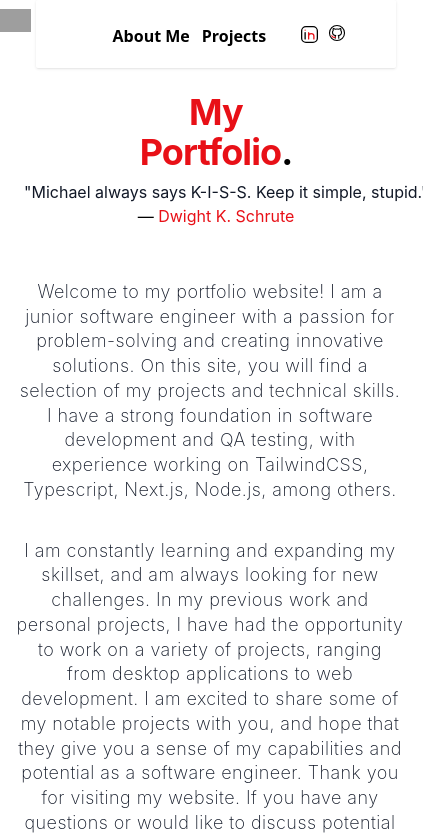
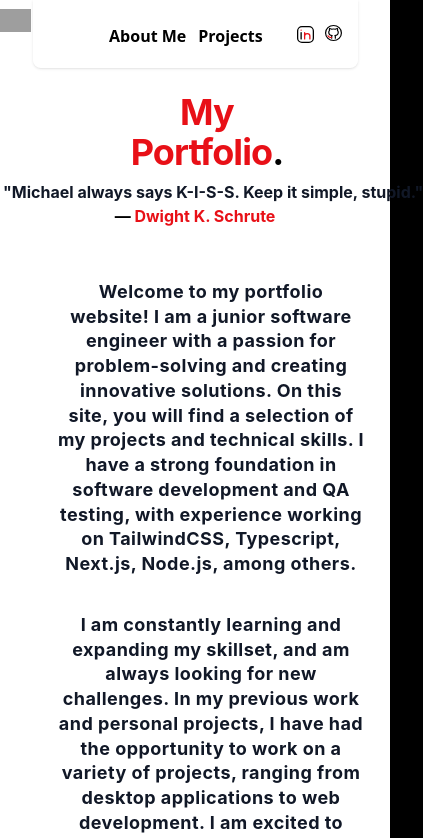
Before and after one commit to salahraja/portfolio, a Next.js app: page / in a window 390 px wide. Shown: the top 838 px of the page, 423 px wide, since content can reach past the window. Built offline with nearby package versions, Linux system fonts and the light colour scheme; grey boxes are pictures that could not be loaded.

Commit message:
fixed scrolling issues on ios

```diff
--- a/components/nav.tsx
+++ b/components/nav.tsx
@@ -5,9 +5,9 @@ import Link from "next/link";
 function NavBar() {
   return (
     <div className="flex flex-row justify-center">
-      <nav className="font-sans flex py-2 px-6 bg-white dark:bg-zinc-800/30 bg-opacity-40 backdrop-blur-sm rounded-sm shadow sm:items-baseline w-5/6">
+      <nav className="font-sans flex py-2 px-6 bg-white dark:bg-zinc-800/30 bg-opacity-40 backdrop-blur-sm rounded-b-lg shadow sm:items-baseline w-5/6">
         <div className="pt-3 grid grid-cols-3 font-semibold w-full text-center">
-          <div className="h-10 pt-3 ml-auto flex col-auto w-screen max-[640px]:w-2vw] whitespace-nowrap font-semibold">
+          <div className="h-10 pt-3 ml-auto flex col-auto w-auto  whitespace-nowrap font-semibold">
             <div className="flex justify-center w-[80.5vw] pl-[5vw]">
               <div className="text-black dark:text-white space-x-3 -m-[1vh] w-full align-center">
                 <Link href={"/about"}>About Me</Link>
--- a/pages/index.tsx
+++ b/pages/index.tsx
@@ -19,10 +19,10 @@ const Home = () => {
         <title>Salah&apos;s Website</title>
         <meta name="viewport" content="initial-scale=1.0, width=device-width" />
       </Head>
-      <div className="fixed dark:bg-black bg-white">
+      <div className="dark:bg-black bg-white max-[1100px]:font-bold">
         <NavBar />
         <Link href={"/"}>
-          <div className="col-span-1 -mt-[7vh] ">
+          <div className="col-span-1 -mt-[7vh]">
             <div className="max-[640px]:h-[1px] max-[640px]:w-[8vw]">
               <Image
                 src="/clearsalah.png"
@@ -35,11 +35,12 @@ const Home = () => {
         </Link>
 
         <div className="">
-          <div className="w-full xs:h-[550px] lg:h-[220px] md:h-[200px] sm:h-[200px]"></div>
+          <div className="w-screen xs:h-[550px] lg:h-[220px] md:h-[200px] sm:h-[200px] md:-m-[144px]"></div>
 
-          <div className="text-center">
+          <div className="text-center ">
             <div>
-              <h1 className="text-4xl mb-2 font-bold tracking-tight text-[#e81017] sm:text-5xl md:text-6xl">
+              <div className="pl-6">
+                <h1 className="text-4xl text-center mb-2 font-bold tracking-tight text-[#e81017] sm:text-5xl md:text-6xl">
                   <span className="max-[640px]:pt-[9.7vh] block xl:inline ">
                     My
                   </span>{" "}
@@ -47,15 +48,16 @@ const Home = () => {
                     Portfolio<div className="inline text-black">.</div>
                   </span>
                 </h1>{" "}
+              </div>
               <div className="text-center whitespace-nowrap inline-block max-w-sm text-base text-gray-900 sm:text-lg md:mt-5 md:max-w-3xl md:text-xl">
                 <div className="inline text-light dark:text-white">
                   &quot;Michael always says K-I-S-S. Keep it simple,
                   stupid.&quot;
                 </div>
+              </div>
               <div className="text-[#e81017]">
                 <div className="text-black inline">{"— "} </div>Dwight K.
                 Schrute
-                </div>
               </div>
             </div>
           </div>
@@ -69,8 +71,9 @@ const Home = () => {
                   aria-hidden="true"
                 ></div>
               </div>
-              <div className="w-full flex flex-col justify-center text-center pr-3 py-8">
-                <p className="w-max-md text-gray-900 dark:text-white text-lg whitespace-pre-wrap tracking-wide leading-snug font-extralight sm:w-full xs:w-full">
+              <div className="w-screen flex flex-col justify-center text-center pr-3 py-8">
+                {/* The issue below is a stopgap fix it */}
+                <p className="w-screen max-[1100px]:px-[42px] max-[1100px]:font-bold text-gray-900 dark:text-white text-lg whitespace-pre-wrap tracking-wide leading-snug font-extralight sm:w-full xs:w-full">
                   Welcome to my portfolio website! I am a junior software
                   engineer with a passion for problem-solving and creating
                   innovative solutions. On this site, you will find a selection
```
Lines whose indentation alone changed are shown as unchanged.
